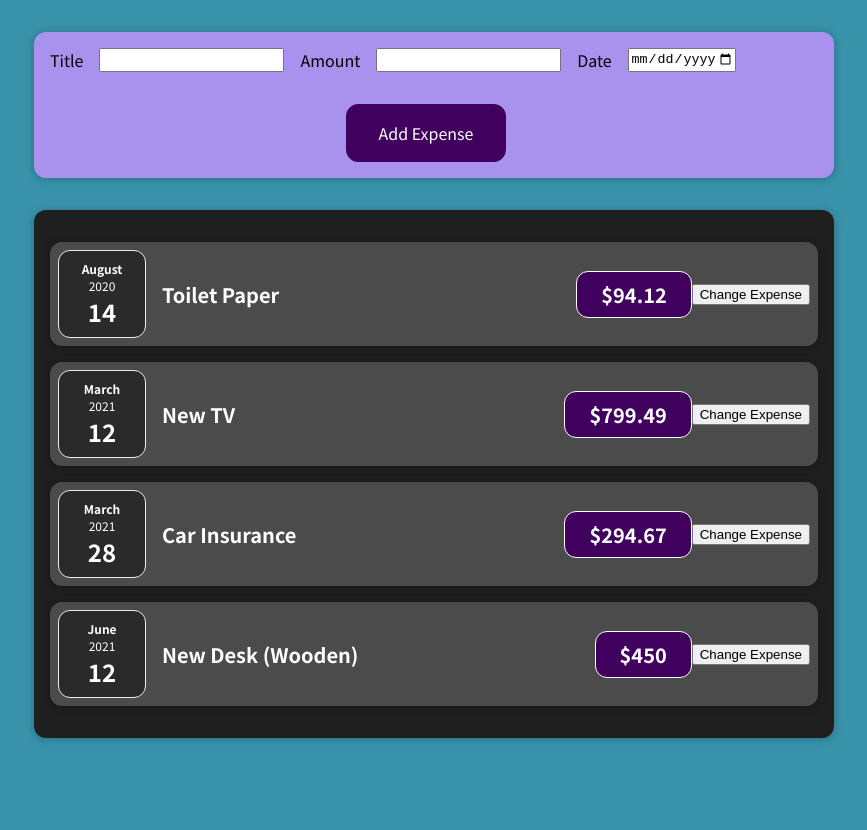
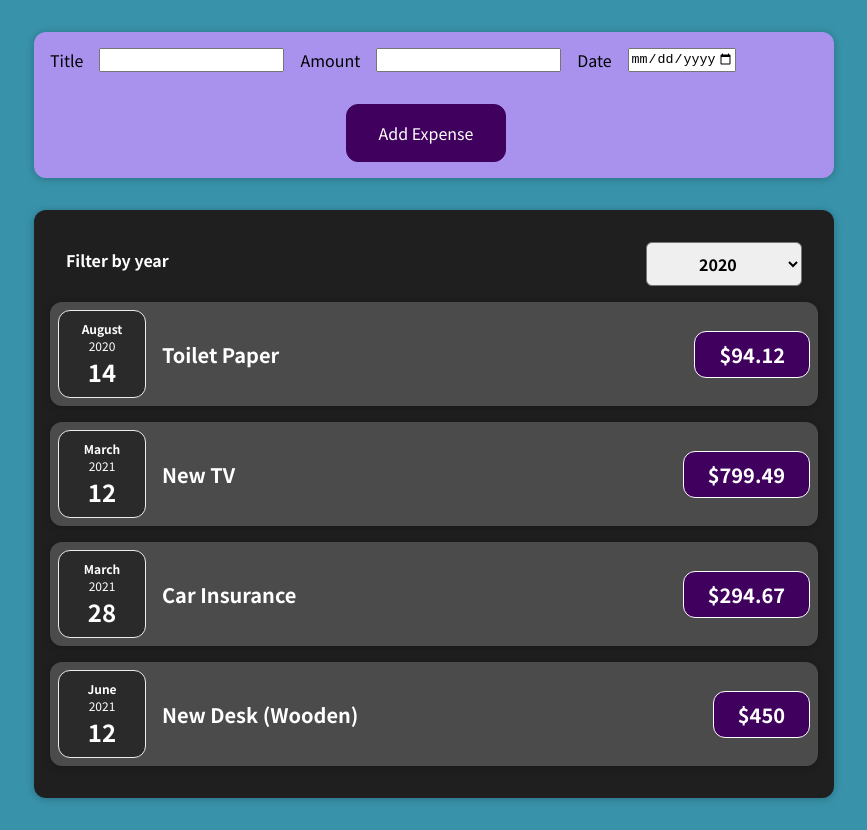
Before and after one commit to rishii-27/AdvanceReact, a React (Create React App) app: page / in a window 1280 px wide. Shown: the whole page, without its empty margins (206-1073 px from the left). Before the commit the page ends 800 px from the top, so only its background shows below. Built offline with nearby package versions, Linux system fonts and the light colour scheme.

Commit message:
task8: Adding Filter year

```diff
--- a/src/components/Expenses/ExpenseItem.js
+++ b/src/components/Expenses/ExpenseItem.js
@@ -1,27 +1,26 @@
-import React, { useState } from 'react';
+import React from 'react';
 
 import ExpenseDate from './ExpenseDate';
 import Card from '../UI/Card';
 import './ExpenseItem.css';
 
 const ExpenseItem = (props) => {
-  const [expense, setExpense] = useState(props.amount);
+  // const [expense, setExpense] = useState(props.amount);
 
   // console.log("Expense Item evaluated by React");
 
-  const clickHandler = () => {
-    setExpense('100')
-    // console.log(expense);
-  }
+  // const clickHandler = () => {
+  //   setExpense('100')
+  //   // console.log(expense);
+  // }
 
   return (
     <Card className='expense-item'>
       <ExpenseDate date={props.date} />
       <div className='expense-item__description'>
         <h2>{props.title}</h2>
-        <div className='expense-item__price'>${expense}</div>
+        <div className='expense-item__price'>${props.amount}</div>
       </div>
-      <button onClick={clickHandler}>Change Expense</button>
     </Card>
   );
 }
--- a/src/components/Expenses/Expenses.js
+++ b/src/components/Expenses/Expenses.js
@@ -1,12 +1,21 @@
-import React from 'react';
+import React, { useState } from 'react';
 
 import ExpenseItem from './ExpenseItem';
 import Card from '../UI/Card';
+import ExpensesFilter from './ExpensesFilter';
 import './Expenses.css';
 
 const Expenses = (props) => {
+  const [filteredYear, setFilteredYear] = useState('2020');
+
+  const filterChangeHandler = selectedYear => {
+    setFilteredYear(selectedYear);
+  };
+
   return (
     <Card className="expenses">
+      <ExpensesFilter selected={filteredYear} onChangeFilter={filterChangeHandler} />
+
       <ExpenseItem
         title={props.items[0].title}
         amount={props.items[0].amount}
--- a/src/components/Expenses/ExpensesFilter.js
+++ b/src/components/Expenses/ExpensesFilter.js
@@ -0,0 +1,25 @@
+import React from 'react';
+
+import './ExpensesFilter.css';
+
+const ExpensesFilter = (props) => {
+    const dropdownChangeHandler = (event) => {
+        props.onChangeFilter(event.target.value);
+    };
+
+    return (
+        <div className='expenses-filter'>
+            <div className='expenses-filter__control'>
+                <label>Filter by year</label>
+                <select value={props.selected} onChange={dropdownChangeHandler}>
+                    <option value='2022'>2022</option>
+                    <option value='2021'>2021</option>
+                    <option value='2020'>2020</option>
+                    <option value='2019'>2019</option>
+                </select>
+            </div>
+        </div>
+    );
+};
+
+export default ExpensesFilter;
```
